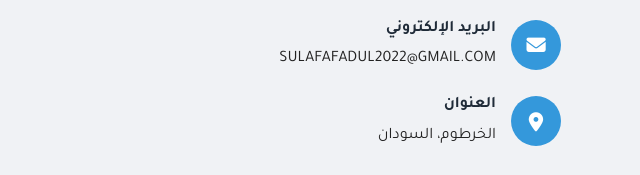
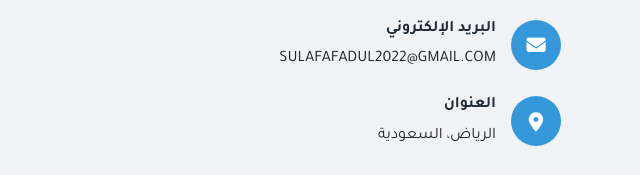
Before and after one commit to Midosd249/portfolio-Architect-Urban-Planner-Sulafa-Ahmed-, a plain HTML site: page index.html in a window 1280 px wide. Shown: the part 5834-6009 px from the top of the page, 640-1280 px from the left. Drawn offline with Linux system fonts and the light colour scheme.

Commit message:
Update index.html

```diff
--- a/index.html
+++ b/index.html
@@ -1421,7 +1421,7 @@ header h1, header p, .section-title h2 { color: #ffffff !important; text-shadow:
 </div>
 <div class="contact-text">
 <h4 data-ar="العنوان" data-en="Address">العنوان</h4>
-<p data-ar="الرياض، السعودية" data-en="Riyadh, Saudi Arabia">الخرطوم، السودان</p>
+<p data-ar="الرياض، السعودية" data-en="Riyadh, Saudi Arabia">الرياض، السعودية</p>
 </div>
 </div>
 </div>
```
